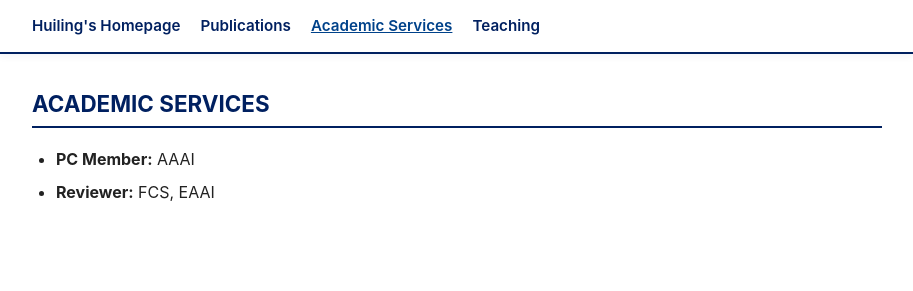
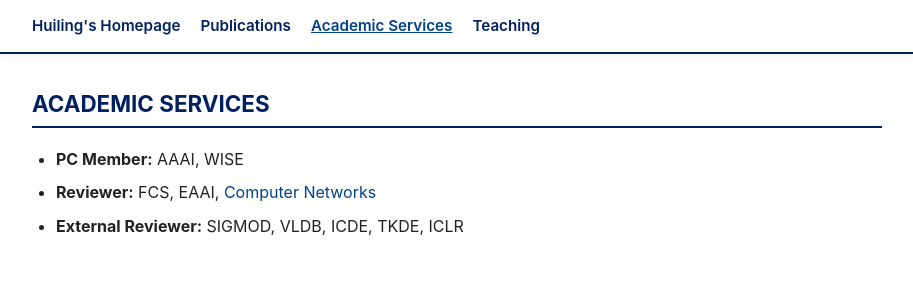
Before and after one commit to huiling1226/homepage, a plain HTML site: page academic-services.html in a window 1280 px wide. Shown: the whole page, without its empty margins (183-1096 px from the left). Drawn offline with Linux system fonts and the light colour scheme.

Commit message:
Update academic service roles and homepage publication venues

```diff
--- a/academic-services.html
+++ b/academic-services.html
@@ -19,8 +19,9 @@
         <section>
             <h2>Academic Services</h2>
             <ul class="bullet-list">
-                <li><strong>PC Member:</strong> AAAI</li>
-                <li><strong>Reviewer:</strong> FCS, EAAI</li>
+                <li><strong>PC Member:</strong> AAAI, WISE</li>
+                <li><strong>Reviewer:</strong> FCS, EAAI, <a href="http://dblp.uni-trier.de/db/journals/cn/" target="_blank" rel="noopener noreferrer">Computer Networks</a></li>
+                <li><strong>External Reviewer:</strong> SIGMOD, VLDB, ICDE, TKDE, ICLR</li>
             </ul>
         </section>
     </main>
```
Also changed, not shown: index.html (+1 -1 lines).
